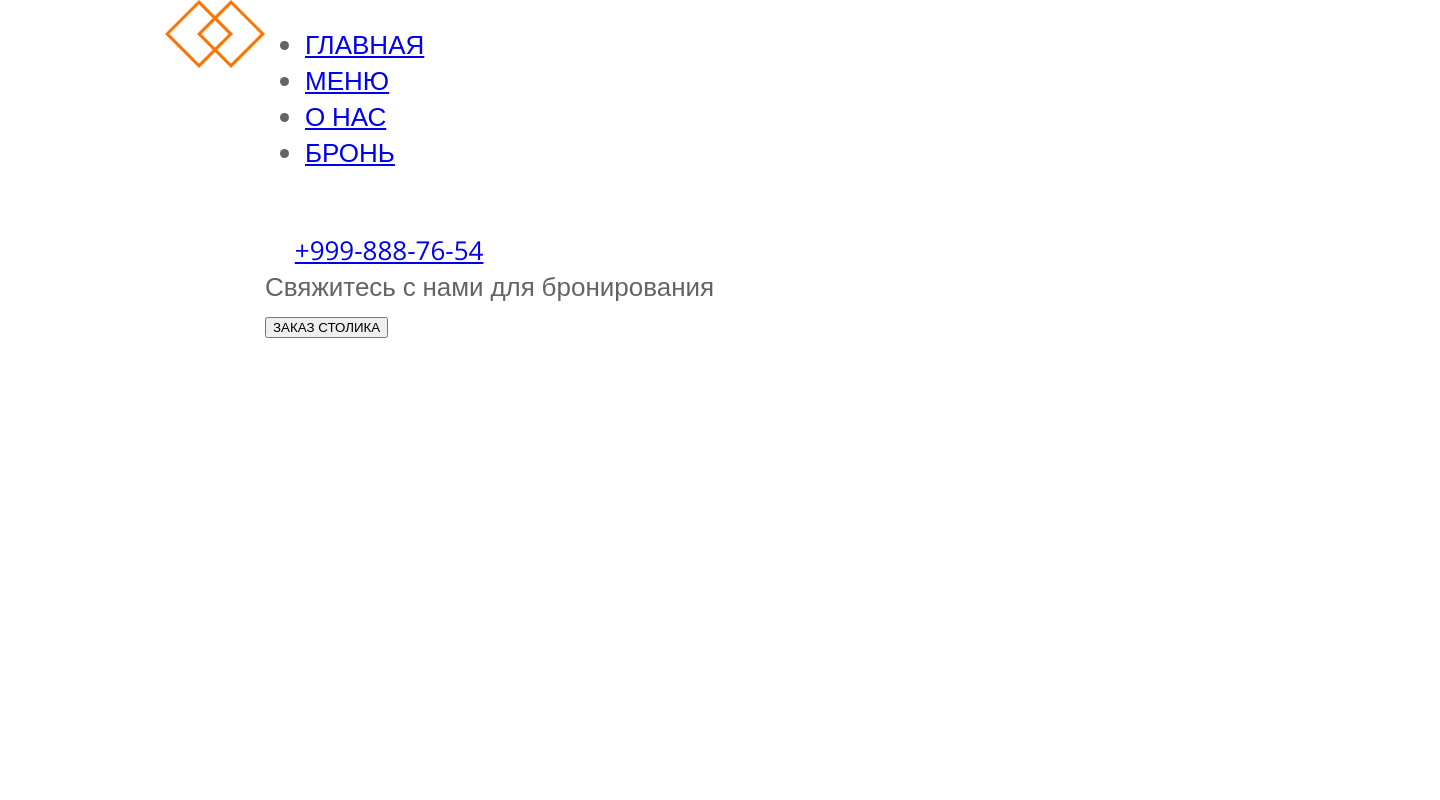
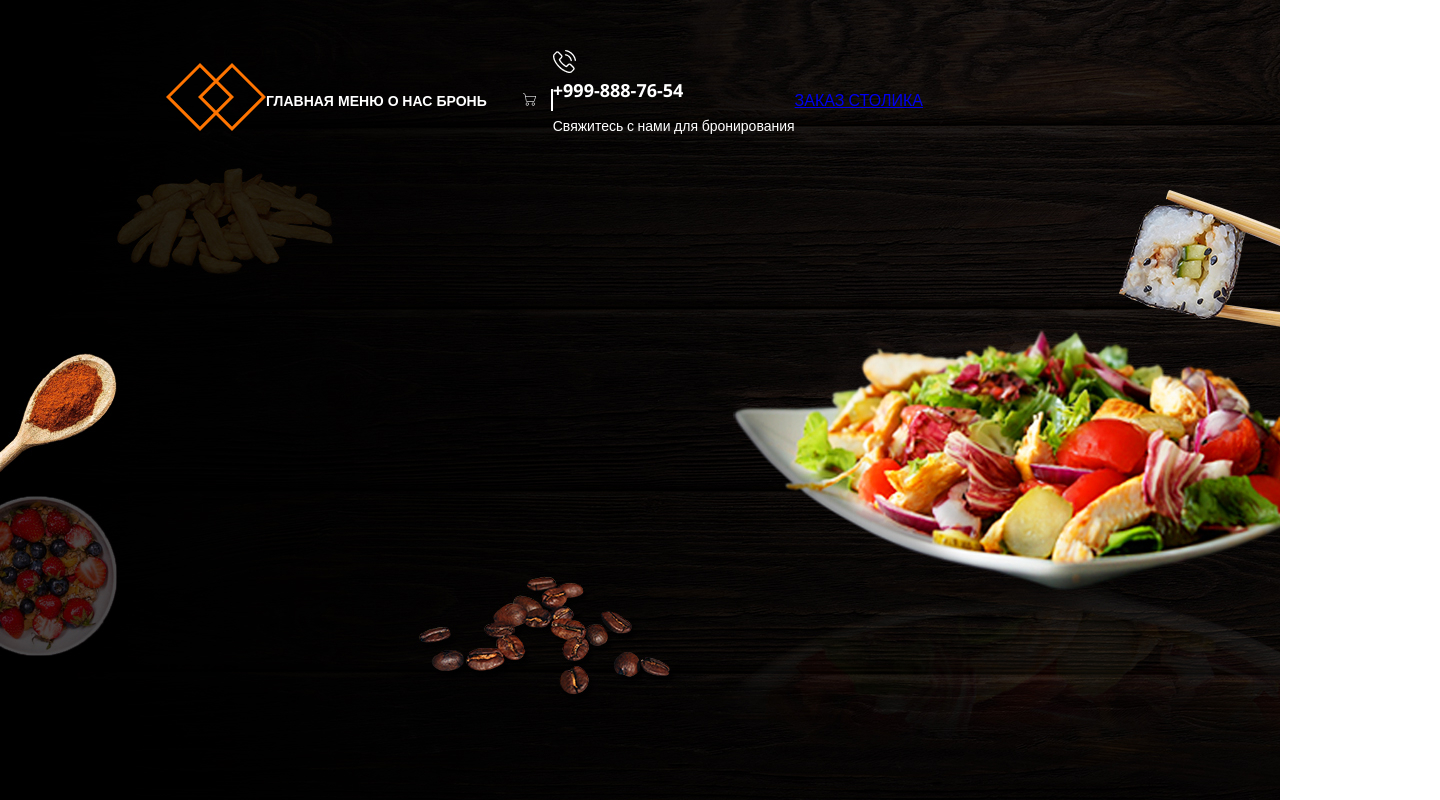
Before and after one commit to TheBestikk/Restaurant, a plain HTML site: page index.html in a window 1280 px wide. Shown: the whole page, 1440 px wide, since content can reach past the window. Drawn offline with nearby package versions, Linux system fonts and the light colour scheme.

Commit message:
start dev header

```diff
--- a/index.html
+++ b/index.html
@@ -5,47 +5,64 @@
     <meta name="viewport" content="width=device-width, initial-scale=1.0" />
     <title>Restaurant</title>
     <link href="style.css" rel="stylesheet" />
-    <link href="https://fonts.googleapis.com/css?family=Open+Sans:300,regular,500,600,700,800,300italic,italic,500italic,600italic,700italic,800italic" rel="stylesheet"/>
-    <link href="https://fonts.googleapis.com/css?family=Tinos:regular,italic,700,700italic"rel="stylesheet"/>
-    <link href="https://fonts.googleapis.com/css?family=Cookie:regular" rel="stylesheet"/>
+    <link
+      href="https://fonts.googleapis.com/css?family=Open+Sans:300,regular,500,600,700,800,300italic,italic,500italic,600italic,700italic,800italic"
+      rel="stylesheet"
+    />
+    <link
+      href="https://fonts.googleapis.com/css?family=Tinos:regular,italic,700,700italic"
+      rel="stylesheet"
+    />
+    <link
+      href="https://fonts.googleapis.com/css?family=Cookie:regular"
+      rel="stylesheet"
+    />
   </head>
   <body>
     <header class="header">
       <div class="container header-container">
-        <a class="header-logo=link" href="#">
-            <img src="Images/header-logo.png" alt="logo" />
-          </a>
-        <div class="header-wrap">
-              <div class="header-line">
-                <div class="header-line-left">
-                  <ul class="header-list">
-                    <li class="header-item">
-                      <a href="#" class="header-link">ГЛАВНАЯ</a>
-                    </li>
-                    <li class="header-item">
-                      <a href="#" class="header-link">МЕНЮ</a>
-                    </li>
-                    <li class="header-item">
-                      <a href="#" class="header-link">О НАС</a>
-                    </li>
-                    <li class="header-item">
-                      <a href="#" class="header-link">БРОНЬ</a>
-                    </li>
-                  </ul>
-                  <img class="header-cart" src="Images/header-cart.png" alt="cart icon" />
-                </div>
-                <div class="header-line-right">
-                  <img class="header-phone" src="Images/header-phone.png" alt="phone icon"/>
-                  <a href="#">+999-888-76-54</a>
-                  <p class="header-feedback">Свяжитесь с нами для бронирования</p>
-                  <button class="header-button" href="#">ЗАКАЗ СТОЛИКА</button>
-                </div>
+        <div class="header-line">
+          <div class="header-logo">
+            <a href="#">
+              <img
+                class="header-logo=image"
+                src="Images/header-logo.png"
+                alt="logo"
+              />
+            </a>
+          </div>
+          <div class="header-nav">
+            <a class="nav-item" href="#">ГЛАВНАЯ</a>
+            <a class="nav-item" href="#">МЕНЮ</a>
+            <a class="nav-item" href="#">О НАС</a>
+            <a class="nav-item" href="#">БРОНЬ</a>
+          </div>
+          <div class="header-cart">
+            <a class="header-cart-link">
+              <img src="Images/header-cart.png" alt="cart" />
+            </a>
+          </div>
+          <div class="header-phone">
+            <div class="phone-wrap">
+              <div class="phone-img">
+                <a href="#">
+                  <img class="header-phone-img" src="Images/header-phone.png" />
+                </a>
               </div>
+              <div class="header-number">
+                <a class="phone-num" href="#">+999-888-76-54</a>
+              </div>
+              <div class="phone-text">
+                <p>Свяжитесь с нами для бронирования</p>
+              </div>
+            </div>
+            <div class="btn">
+              <a href="#"> ЗАКАЗ СТОЛИКА </a>
+            </div>
+          </div>
         </div>
       </div>
     </header>
-    <main>
-
-    </main>
+    <main></main>
   </body>
 </html>
--- a/style.css
+++ b/style.css
@@ -1,27 +1,56 @@
-/* general settings */
-
 body{
+    margin: 0px;
     font-family: "Open Sans", sans-serif;
-    font-size: 26px;
-    color: #656363;
-    padding: 0px;
-    margin: 0px;
-}
-h1, h2, h3, p, a{
-    padding: 0px;
-    margin: 0px;
 }
 .container{
-    width: 1110px;
-    padding-left: 165px;
-    padding-right: 165px;
+    margin: 0px 166px;
 }
+.header{
+    background-image: url(Images/header-banner-bg.jpg);
+    height: 100vh;
+    background-repeat: no-repeat;
+    background-size: cover;
+}
+.header-line{
+    padding-top: 50px;
+    display: flex;
+    align-items: center;
+}
+.nav-item{
+    color: #FFF;
+    text-decoration: none;
+    font-size: 14px;
+    font-weight: 700;
+    gap: 25px;
+}
+.header-nav .nav-item:nth-last-child(1){
+    margin-right: 36px;
+}
+.header-cart{
+    border-right: 2px solid #FFF;
+}
+.header-cart-link{
+    margin-right: 15px;
+}
+.header-phone{
+    display: flex;
+    align-items: center;
+}
+.phone-num{
+    text-decoration: none;
+    color: #FFF;
+    font-weight: 700;
+    font-size: 18px;
+}
+.phone-text{
+    color: #FFF;
+    font-size: 14px;
+    font-weight: 400;
+}
+.phone-wrap{
+    flex-wrap: wrap;
+    align-items: center;
+}
+.phone-text{
 
-/* header */
-
-.header-container{
-    display: flex;
 }
-.header-wrap{
-    display: flex;
-}
```
Also changed, not shown: Images/header-banner-bg.jpg (added).
